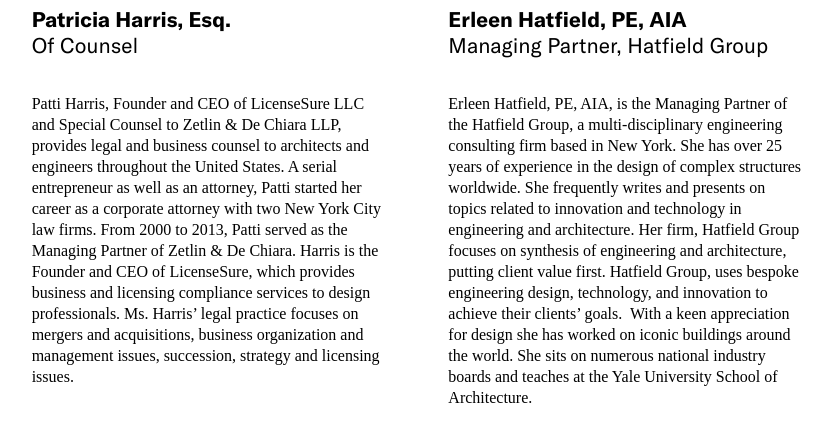
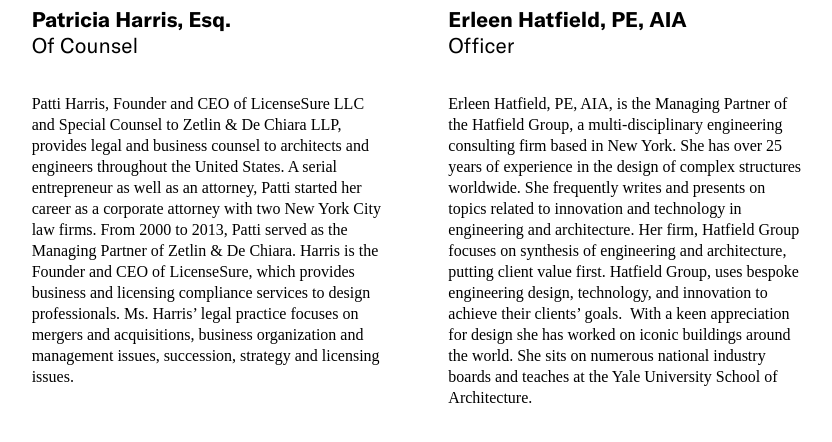
Before and after one commit to jengalas/bwaf-bbw, a Jekyll site: the page built from about/boardandstaff.md, in a window 1280 px wide and 900 px high, scrolled down 2225 px, cut to the strip 228-708 px from the top of the window. Shown: the top 442 px of the strip, without its empty margins (445-1277 px from the left). Built offline with Jekyll 4.4.1, drawn with Linux system fonts in a browser that asks for light colours; some web fonts are replaced.

Commit message:
Update from Forestry.io Aislinn McNamara updated about/boardandstaff.md

```diff
--- a/about/boardandstaff.md
+++ b/about/boardandstaff.md
@@ -81,7 +81,7 @@
       practice focuses on mergers and acquisitions, business organization and management
       issues, succession, strategy and licensing issues.
   - title: Erleen Hatfield, PE, AIA
-    title_role: Managing Partner, Hatfield Group
+    title_role: Officer
     image: "/v1618333098/2019_Hatfield_Headshot-use_this_one_l0xibt.jpg"
     description: "Erleen Hatfield, PE, AIA, is the Managing Partner of the Hatfield
       Group, a multi-disciplinary engineering consulting firm based in New York. She
```
